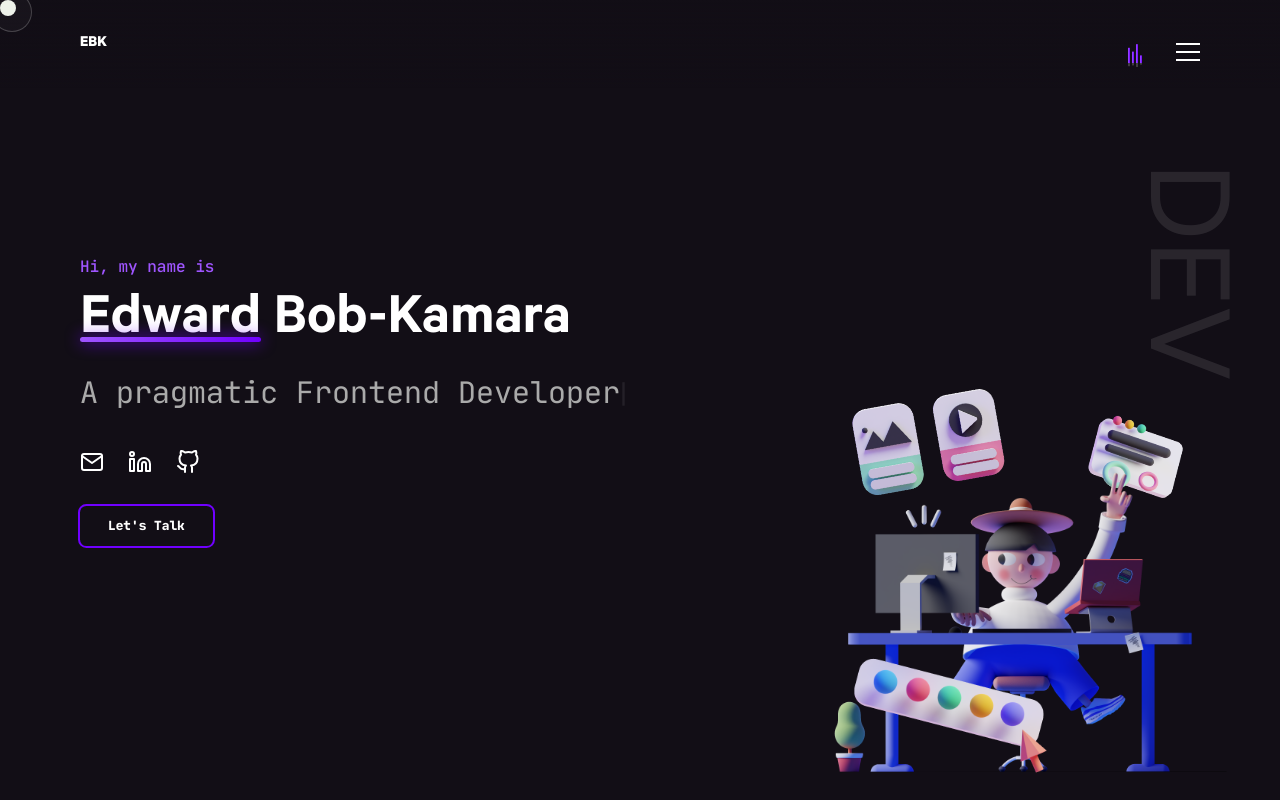
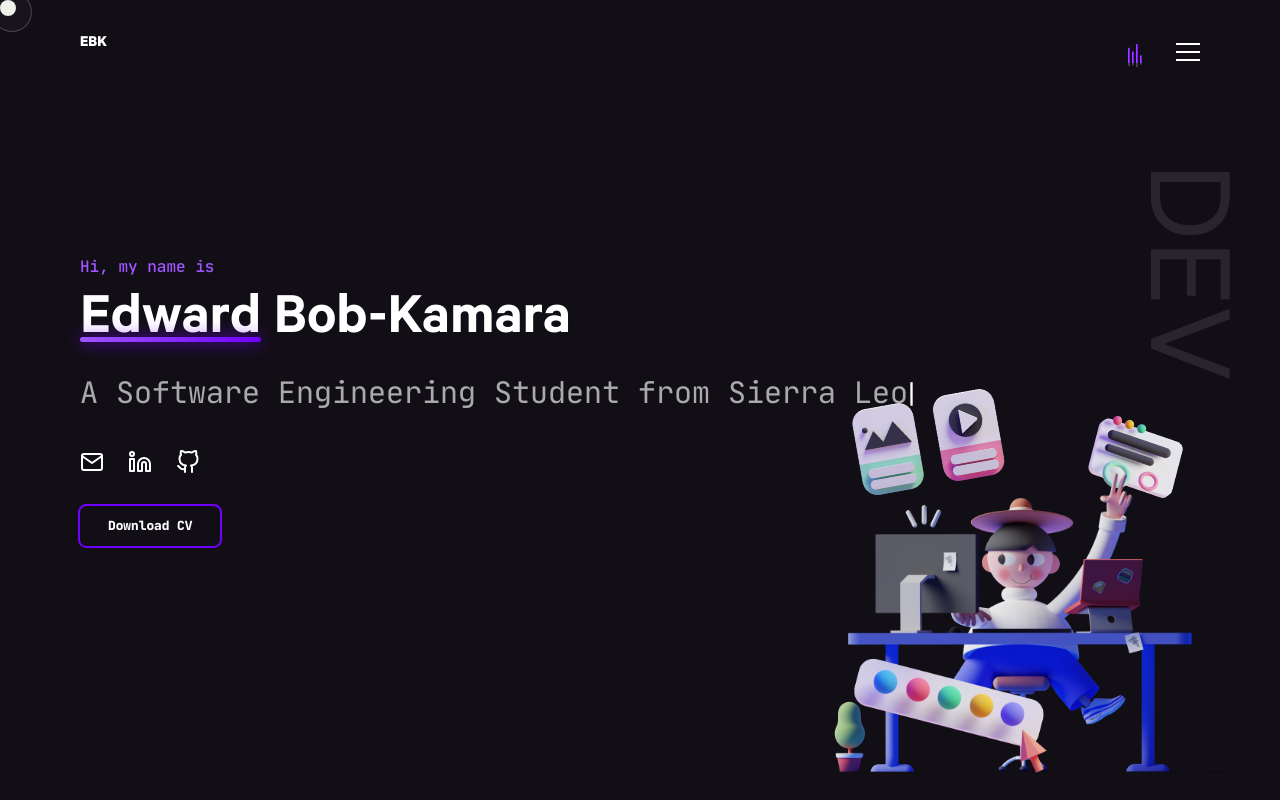
Before and after one commit to edwxrdbobb/edwardbobkamara, a Next.js app: page / in a window 1280 px wide. Shown: the top 800 px of the page. Built offline with nearby package versions, Linux system fonts and the light colour scheme; no server answers; what bad-words would draw is missing.

Commit message:
Added download CV

```diff
--- a/components/Footer/Footer.js
+++ b/components/Footer/Footer.js
@@ -51,11 +51,12 @@ const Footer = () => {
             </div>
             <div className="seq pt-4 text-center">
               <Button
-                href={`#${MENULINKS[4].ref}`}
+                href="https://app.enhancv.com/share/3b92d21a/?utm_medium=growth&utm_campaign=share-resume&utm_source=dynamic"
                 classes="link"
                 type="secondary"
+                target="_blank"
               >
-                Let&apos;s Talk
+               Download CV
               </Button>
             </div>
             <p className="text-center text-white text-sm sm:text-base font-medium tracking-wide mt-8">
--- a/components/Hero/Hero.js
+++ b/components/Hero/Hero.js
@@ -100,8 +100,8 @@ const Hero = () => {
           <Profiles />
         </div>
         <div className="seq pt-4">
-          <Button href={`#${MENULINKS[4].ref}`} classes="link" type="primary">
-            Let&apos;s Talk
+          <Button href="https://app.enhancv.com/share/3b92d21a/?utm_medium=growth&utm_campaign=share-resume&utm_source=dynamic" classes="link" type="primary" target="_blank">
+            Download CV
           </Button>
         </div>
       </div>
--- a/constants.js
+++ b/constants.js
@@ -90,7 +90,7 @@ export const PERSONAL_PROJECTS = [
 
 
 export const TYPED_STRINGS = [
-  "A pragmatic Frontend Developer",
+  "A Software Engineering Student from Sierra Leone",
   "I build things for the web",
   "I create aesthetic and modern apps",
 ];
```
